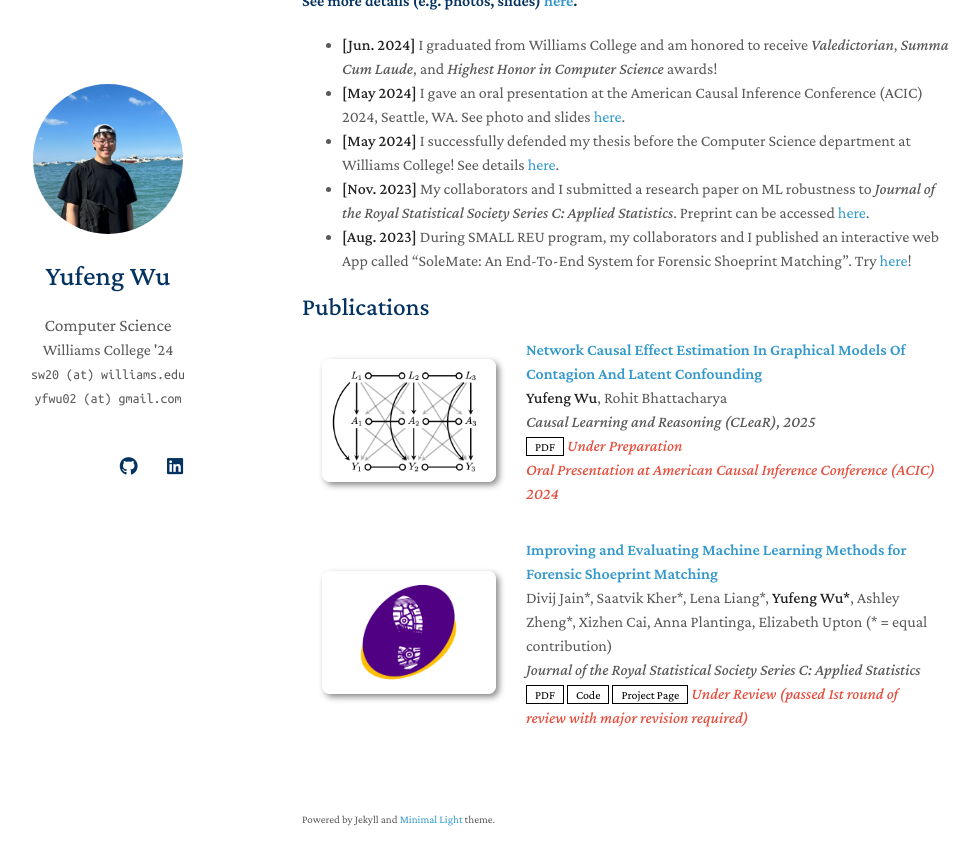
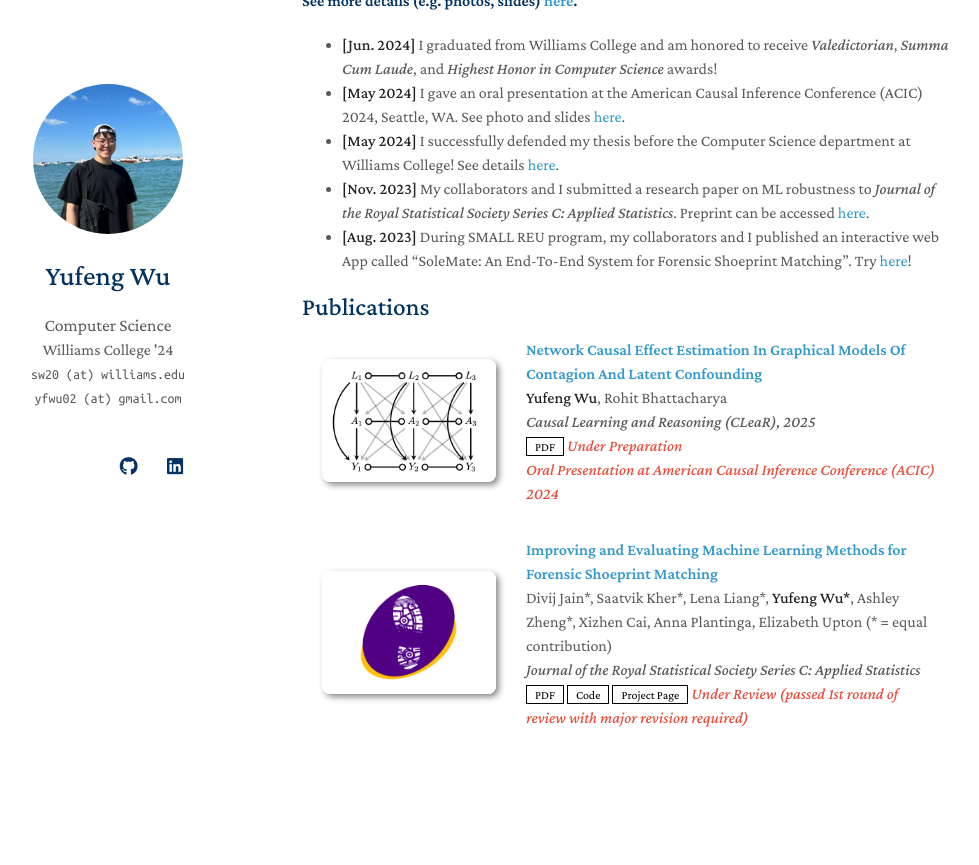
Before and after one commit to yufeng-wu/yufeng-wu.github.io, a Jekyll site: the page built from index.md, in a window 1280 px wide and 900 px high, scrolled down 641 px. Shown: the top 865 px of the window, without its empty margins (168-1147 px from the left). Built offline with Jekyll 4.4.1, drawn with Linux system fonts in a browser that asks for light colours; a style sheet for code colours, icons or effects is not loaded; our own code applies the rules of GitHub Pages for plain Markdown files; some of the changed lines change nothing that is shown.

```diff
--- a/_config.yml
+++ b/_config.yml
@@ -6,8 +6,8 @@
 
 # Search Engine Optimization (SEO)
 # The following information is used to improve the website traffic from search engines, e.g., Google.
-keywords: Yufeng Wu academic website
-description: homepage, CV, news, research in causal inference, machine learning, statistics, and AI
+keywords: Yufeng Wu (Williams College Computer Science '24) Academic Website
+description: Yufeng Wu Williams College homepage, research in causal inference, machine learning, statistics, and AI safety and robustness
 canonical: https://minimal-light-theme.yliu.me/
 
 # Links
@@ -25,7 +25,7 @@
 
 # Footnote
 # You may use the option to disable the footnote, "Powered by Jekyll and Minimal Light theme."
-enable_footnote: true
+enable_footnote: false
 
 # Auto Dark Mode
 # You may use the option to disable the automatic dark theme
@@ -37,7 +37,7 @@
 
 # Google Analytics ID
 # Please remove this if you don't use Google Analytics
-google_analytics: UA-111540567-4
+# google_analytics: UA-111540567-4
 
 # Use this project as a remote theme for GitHub Pages
 # See the guide here: https://docs.github.com/en/pages/setting-up-a-github-pages-site-with-jekyll/adding-a-theme-to-your-github-pages-site-using-jekyll
```
